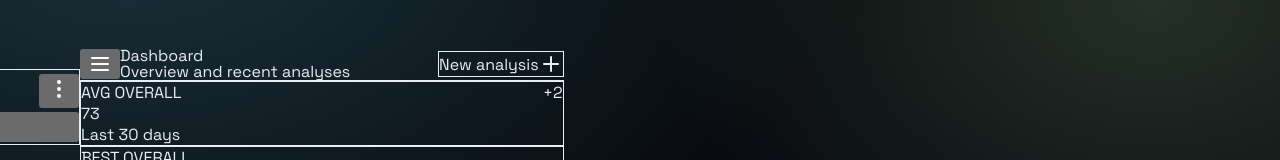
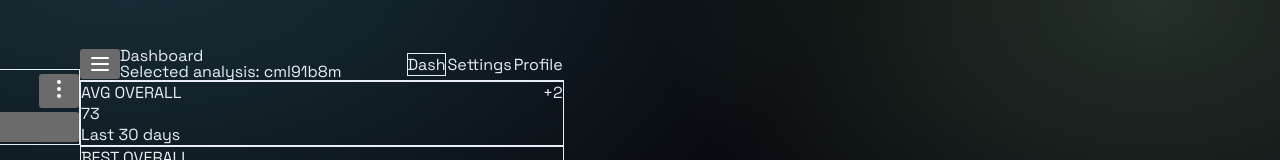
Before and after one commit to TR4SC3ND3NT/Blackpill, a Next.js app: page /ui/dashboard/cml91b8m in a window 1280 px wide. Shown: the top 160 px of the page. Built offline with nearby package versions, Linux system fonts and the light colour scheme; no server answers.

Commit message:
feat: make AppShell header configurable + add ui nav links

```diff
--- a/app/(ui)/ui/dashboard/[id]/page.tsx
+++ b/app/(ui)/ui/dashboard/[id]/page.tsx
@@ -1,5 +1,6 @@
 import { DashboardContent } from "@/components/blackpill/dashboard/DashboardContent";
 import { AppShell } from "@/components/blackpill/shell/AppShell";
+import Link from "next/link";
 
 export const metadata = {
   title: "Dashboard",
@@ -11,7 +12,35 @@ export default function UiDashboardAnalysisPage({
   params: { id: string };
 }) {
   return (
-    <AppShell selectedAnalysisId={params.id}>
+    <AppShell
+      title="Dashboard"
+      subtitle={`Selected analysis: ${params.id}`}
+      selectedAnalysisId={params.id}
+      rightSlot={
+        <Link
+          className="hidden sm:inline-flex items-center gap-1.5 rounded-md px-3 py-1.5 text-sm font-medium text-gray-600 hover:text-gray-900 hover:bg-gray-100 transition-colors border border-gray-200"
+          href="/"
+        >
+          New
+          <svg
+            xmlns="http://www.w3.org/2000/svg"
+            width="24"
+            height="24"
+            viewBox="0 0 24 24"
+            fill="none"
+            stroke="currentColor"
+            strokeWidth="2"
+            strokeLinecap="round"
+            strokeLinejoin="round"
+            className="lucide lucide-plus h-4 w-4"
+            aria-hidden="true"
+          >
+            <path d="M5 12h14" />
+            <path d="M12 5v14" />
+          </svg>
+        </Link>
+      }
+    >
       <DashboardContent selectedId={params.id} />
     </AppShell>
   );
--- a/app/(ui)/ui/dashboard/page.tsx
+++ b/app/(ui)/ui/dashboard/page.tsx
@@ -1,5 +1,6 @@
 import { AppShell } from "@/components/blackpill/shell/AppShell";
 import { DashboardContent } from "@/components/blackpill/dashboard/DashboardContent";
+import Link from "next/link";
 
 export const metadata = {
   title: "Dashboard",
@@ -7,7 +8,34 @@ export const metadata = {
 
 export default function UiDashboardPage() {
   return (
-    <AppShell>
+    <AppShell
+      title="Dashboard"
+      subtitle="Overview and recent analyses"
+      rightSlot={
+        <Link
+          className="hidden sm:inline-flex items-center gap-1.5 rounded-md px-3 py-1.5 text-sm font-medium text-gray-600 hover:text-gray-900 hover:bg-gray-100 transition-colors border border-gray-200"
+          href="/"
+        >
+          New
+          <svg
+            xmlns="http://www.w3.org/2000/svg"
+            width="24"
+            height="24"
+            viewBox="0 0 24 24"
+            fill="none"
+            stroke="currentColor"
+            strokeWidth="2"
+            strokeLinecap="round"
+            strokeLinejoin="round"
+            className="lucide lucide-plus h-4 w-4"
+            aria-hidden="true"
+          >
+            <path d="M5 12h14" />
+            <path d="M12 5v14" />
+          </svg>
+        </Link>
+      }
+    >
       <DashboardContent />
     </AppShell>
   );
--- a/components/blackpill/shell/AppShell.tsx
+++ b/components/blackpill/shell/AppShell.tsx
@@ -3,17 +3,30 @@
 import type * as React from "react";
 import { useEffect, useState } from "react";
 import Link from "next/link";
+import { usePathname } from "next/navigation";
 import { LoadingOverlay } from "@/components/blackpill/LoadingOverlay";
 import { Footer } from "@/components/blackpill/shell/Footer";
 import { Sidebar } from "@/components/blackpill/shell/Sidebar";
+import { cn } from "@/lib/cn";
 
 export type AppShellProps = {
   children: React.ReactNode;
+  title: string;
+  subtitle?: string;
+  rightSlot?: React.ReactNode;
   loading?: boolean;
   selectedAnalysisId?: string;
 };
 
-export function AppShell({ children, loading = false, selectedAnalysisId }: AppShellProps) {
+export function AppShell({
+  children,
+  title,
+  subtitle,
+  rightSlot,
+  loading = false,
+  selectedAnalysisId,
+}: AppShellProps) {
+  const pathname = usePathname();
   const [sidebarOpen, setSidebarOpen] = useState(false);
   const sidebarWidth = "min(320px, 100vw)";
 
@@ -95,37 +108,46 @@ export function AppShell({ children, loading = false, selectedAnalysisId }: AppS
               </button>
               <div className="min-w-0">
                 <div className="text-sm font-semibold text-gray-900 leading-none truncate">
-                  Dashboard
+                  {title}
                 </div>
-                <div className="text-xs text-gray-500 leading-none mt-1 truncate">
-                  Overview and recent analyses
-                </div>
+                {subtitle ? (
+                  <div className="text-xs text-gray-500 leading-none mt-1 truncate">{subtitle}</div>
+                ) : null}
               </div>
             </div>
 
             <div className="flex items-center gap-2">
-              <Link
-                className="inline-flex items-center gap-1.5 rounded-md px-3 py-2 text-sm font-medium text-gray-600 hover:text-gray-900 hover:bg-gray-100 transition-colors border border-gray-200"
-                href="/"
-              >
-                New analysis
-                <svg
-                  xmlns="http://www.w3.org/2000/svg"
-                  width="24"
-                  height="24"
-                  viewBox="0 0 24 24"
-                  fill="none"
-                  stroke="currentColor"
-                  strokeWidth="2"
-                  strokeLinecap="round"
-                  strokeLinejoin="round"
-                  className="lucide lucide-plus h-4 w-4"
-                  aria-hidden="true"
-                >
-                  <path d="M5 12h14" />
-                  <path d="M12 5v14" />
-                </svg>
-              </Link>
+              <nav className="hidden md:flex items-center gap-1">
+                <HeaderNavLink href="/ui/dashboard" pathname={pathname}>
+                  Dashboard
+                </HeaderNavLink>
+                <HeaderNavLink href="/ui/analytics" pathname={pathname}>
+                  Analytics
+                </HeaderNavLink>
+                <HeaderNavLink href="/ui/reports" pathname={pathname}>
+                  Reports
+                </HeaderNavLink>
+                <HeaderNavLink href="/ui/settings" pathname={pathname}>
+                  Settings
+                </HeaderNavLink>
+                <HeaderNavLink href="/ui/profile" pathname={pathname}>
+                  Profile
+                </HeaderNavLink>
+              </nav>
+
+              <nav className="flex md:hidden items-center gap-1">
+                <HeaderNavLink href="/ui/dashboard" pathname={pathname}>
+                  Dash
+                </HeaderNavLink>
+                <HeaderNavLink href="/ui/settings" pathname={pathname}>
+                  Settings
+                </HeaderNavLink>
+                <HeaderNavLink href="/ui/profile" pathname={pathname}>
+                  Profile
+                </HeaderNavLink>
+              </nav>
+
+              {rightSlot ? <div className="flex items-center gap-2">{rightSlot}</div> : null}
             </div>
           </div>
         </div>
@@ -137,3 +159,30 @@ export function AppShell({ children, loading = false, selectedAnalysisId }: AppS
     </div>
   );
 }
+
+function HeaderNavLink({
+  href,
+  pathname,
+  children,
+}: {
+  href: string;
+  pathname: string;
+  children: React.ReactNode;
+}) {
+  const isActive = pathname === href || pathname.startsWith(`${href}/`);
+
+  return (
+    <Link
+      href={href}
+      className={cn(
+        "inline-flex items-center gap-1.5 rounded-md px-3 py-1.5 text-sm font-medium transition-colors border",
+        isActive
+          ? "text-gray-900 bg-gray-100 border-gray-200"
+          : "text-gray-600 border-transparent hover:text-gray-900 hover:bg-gray-100 hover:border-gray-200",
+      )}
+      aria-current={isActive ? "page" : undefined}
+    >
+      {children}
+    </Link>
+  );
+}
```
